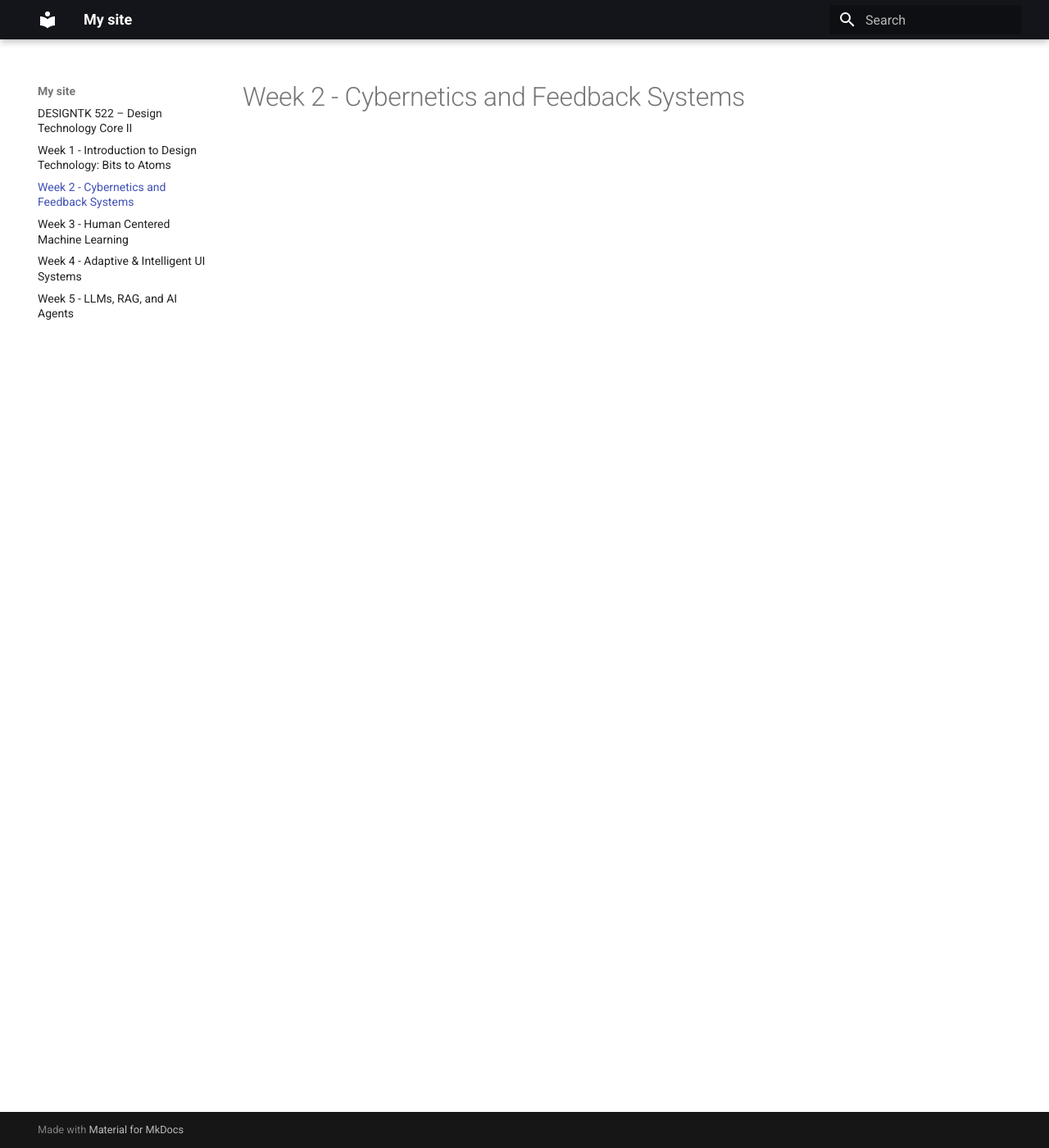
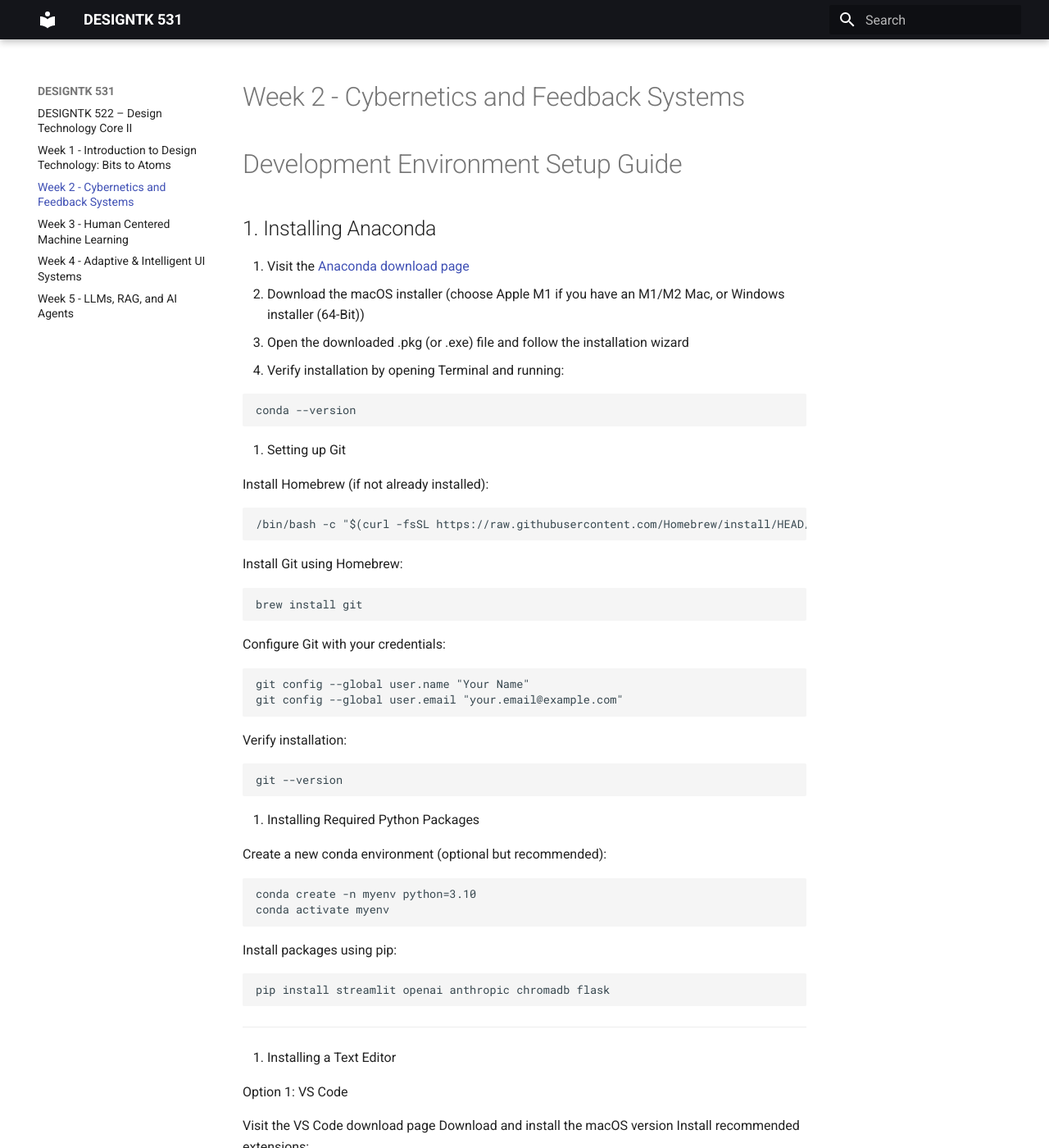
Before and after one commit to DESIGNTK-522/Class-Website, an MkDocs documentation site: the page built from docs/week2.md, in a window 1280 px wide and 1400 px high. Shown: the whole window at 82% size. Built offline with MkDocs 1.6.1 and Material for MkDocs 9.7.7, drawn with Linux system fonts in a browser that asks for light colours; some of the changed text lies outside the part shown.

Commit message:
add week 2 directions

````diff
--- a/docs/week2.md
+++ b/docs/week2.md
@@ -1 +1,215 @@
 # Week 2 - Cybernetics and Feedback Systems
+
+# Development Environment Setup Guide
+
+## 1. Installing Anaconda
+
+1. Visit the [Anaconda download page](https://www.anaconda.com/download/success)
+2. Download the macOS installer (choose Apple M1 if you have an M1/M2 Mac, or Windows installer (64-Bit))
+3. Open the downloaded .pkg (or .exe) file and follow the installation wizard
+4. Verify installation by opening Terminal and running:
+
+```bash
+conda --version
+```
+2. Setting up Git
+
+Install Homebrew (if not already installed):
+
+```bash
+/bin/bash -c "$(curl -fsSL https://raw.githubusercontent.com/Homebrew/install/HEAD/install.sh)"
+```
+
+Install Git using Homebrew:
+
+```bash
+brew install git
+```
+
+Configure Git with your credentials:
+
+```bash
+git config --global user.name "Your Name"
+git config --global user.email "your.email@example.com"
+```
+
+Verify installation:
+
+```bash
+git --version
+```
+
+3. Installing Required Python Packages
+
+Create a new conda environment (optional but recommended):
+
+```bash
+conda create -n myenv python=3.10
+conda activate myenv
+```
+
+Install packages using pip:
+
+```bash
+pip install streamlit openai anthropic chromadb flask
+```
+
+----
+
+4. Installing a Text Editor
+
+
+Option 1: VS Code
+
+Visit the VS Code download page
+Download and install the macOS version
+Install recommended extensions:
+
+Python
+Pylance
+
+Option 2: Cursor
+
+Visit the Cursor download page
+Download and install the macOS version
+Follow the setup wizard to configure AI features
+
+----
+
+## Verifying Everything Works
+
+Open Terminal and check Python environment:
+
+```bash
+python --version
+```
+
+Verify package installation:
+
+```bash
+pip list
+```
+
+Test Git:
+
+```bash
+mkdir test-project
+cd test-project
+git init
+```
+
+Test Python environment with a simple script:
+
+```python
+# Create a test.py file in your editor
+import streamlit as st
+import openai
+import anthropic
+import chromadb
+from flask import Flask
+
+print("All packages imported successfully!")
+```
+
+Run the script:
+
+```bash
+python test.py
+```
+
+----
+
+# Clone the repository
+
+```bash
+git clonegit@github.com:DESIGNTK-522/Week-2.git
+```
+
+----
+
+# Push to GitHub
+
+## Check the status of the repository
+
+```bash
+git status
+```
+
+## Add all files to the repository
+
+```bash
+git add .
+```
+
+## Commit the changes
+
+```bash
+git commit -m "Initial commit"
+```
+
+## Push the changes to GitHub
+
+```bash
+git push origin main
+```
+
+## Check the repository on GitHub
+
+Go to the repository on GitHub and check that the files are there.
+
+
+----
+
+## Install
+
+```
+cd week_2/examples
+
+virtualenv venv
+source venv/bin/activate
+
+pip install -r requirements.txt
+```
+
+## Open Sound Control (OSC)
+
+### Run Publisher
+
+```
+python pub.py
+```
+
+### Run Subscriber
+
+```
+python sub.py
+```
+
+
+## MQTT
+
+### Run Publisher
+
+```
+python pub.py
+```
+
+### Run Subscriber
+
+```
+python sub.py
+```
+
+## API
+
+### Run
+
+```
+python api.py
+```
+
+### Test
+
+```
+python req.py
+```
--- a/mkdocs.yml
+++ b/mkdocs.yml
@@ -1,5 +1,4 @@
-site_name: My site
-site_url: https://mydomain.org/mysite
+site_name: DESIGNTK 531
 theme:
   name: material
   palette:
````
Also changed, not shown: docs/week1.md (+1 -109 lines).
